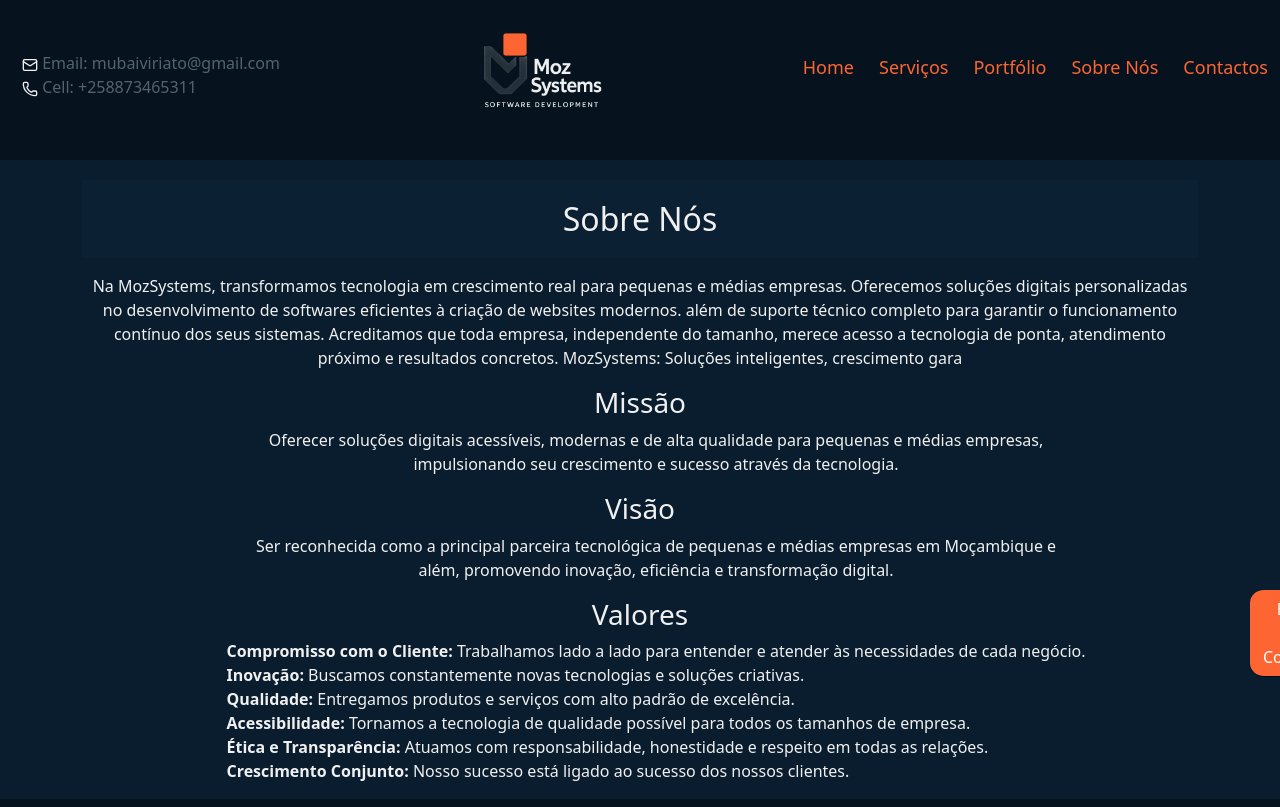
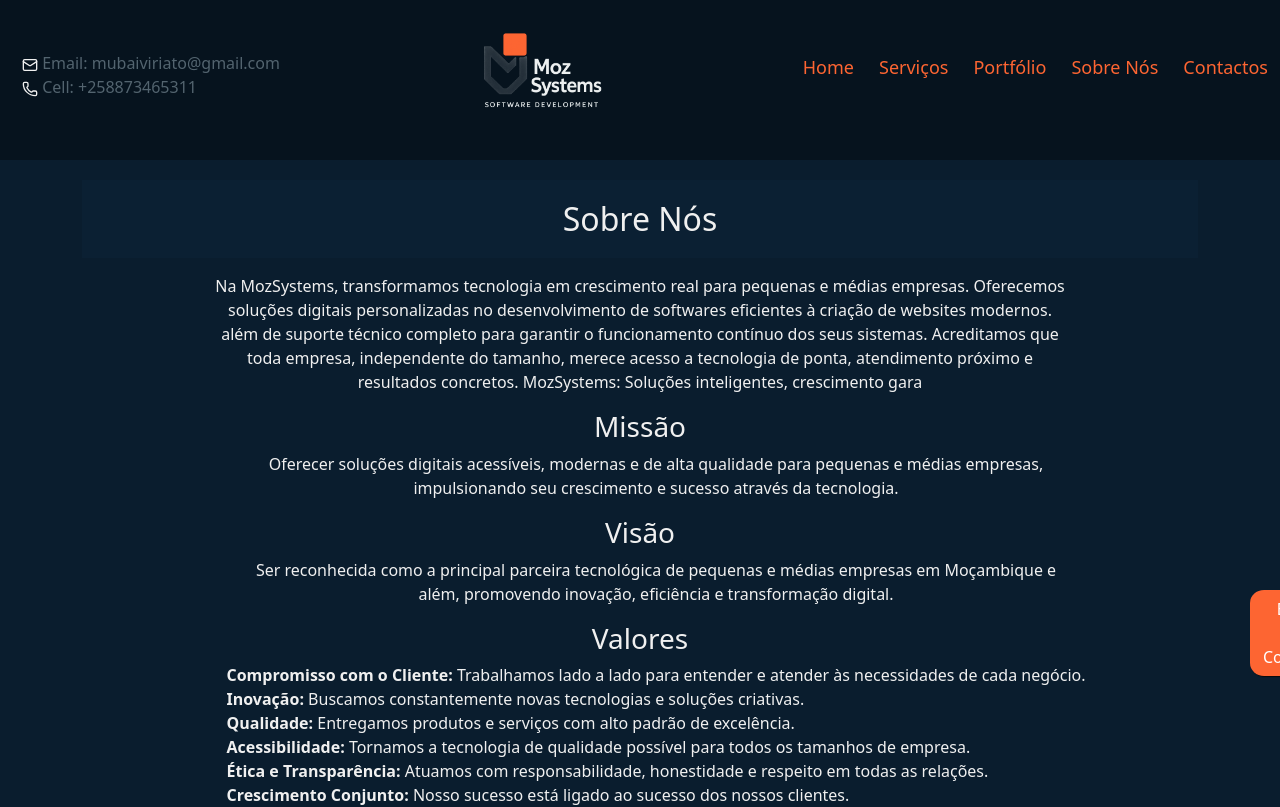
Before and after one commit to viriato83/Mozsystems, a React (Create React App) app: page /about in a window 1280 px wide. Shown: the top 807 px of the page. Built offline with nearby package versions, Linux system fonts and the light colour scheme.

Commit message:
first commit2

```diff
--- a/src/pages/About.js
+++ b/src/pages/About.js
@@ -21,7 +21,7 @@
         <section className="servicos mt-50">
           <div className="container sobre ">
             <h2 className="services" >Sobre Nós</h2>
-              <p className="text-xl-center mt-2">    Na MozSystems, transformamos tecnologia em crescimento real para pequenas e médias empresas. Oferecemos soluções digitais personalizadas no desenvolvimento de softwares eficientes à criação de websites modernos. além de suporte técnico completo para garantir o funcionamento contínuo dos seus sistemas. Acreditamos que toda empresa, independente do tamanho, merece acesso a tecnologia de ponta, atendimento próximo e resultados concretos. MozSystems: Soluções inteligentes, crescimento gara</p>
+              <p className=" mt-2 " style={{listStyle:"none",maxWidth:"850px",textAlign:"center"}}>    Na MozSystems, transformamos tecnologia em crescimento real para pequenas e médias empresas. Oferecemos soluções digitais personalizadas no desenvolvimento de softwares eficientes à criação de websites modernos. além de suporte técnico completo para garantir o funcionamento contínuo dos seus sistemas. Acreditamos que toda empresa, independente do tamanho, merece acesso a tecnologia de ponta, atendimento próximo e resultados concretos. MozSystems: Soluções inteligentes, crescimento gara</p>
             <h3>
             Missão
             </h3>
--- a/src/pages/Home.js
+++ b/src/pages/Home.js
@@ -72,8 +72,8 @@
             Oferecemos soluções digitais personalizadas no desenvolvimento de softwares eficientes à criação de websites modernos.
               além de suporte técnico completo para garantir o funcionamento contínuo dos seus sistemas.
             Acreditamos que toda empresa, independente do tamanho, merece acesso a tecnologia de ponta, atendimento próximo e resultados concretos.
+           <br/>
 
-            MozSystems: Soluções inteligentes, crescimento gara
             </p>
           </div>
         </section>
```
